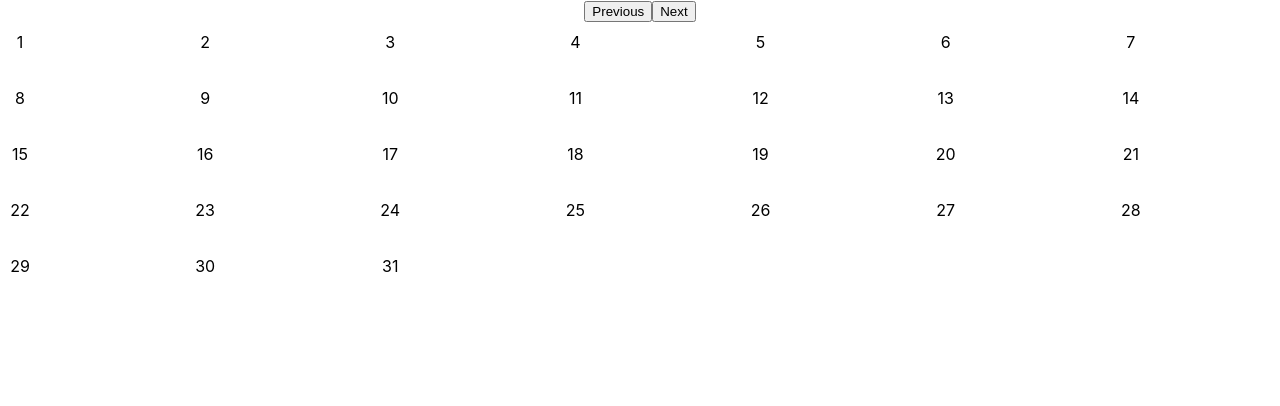
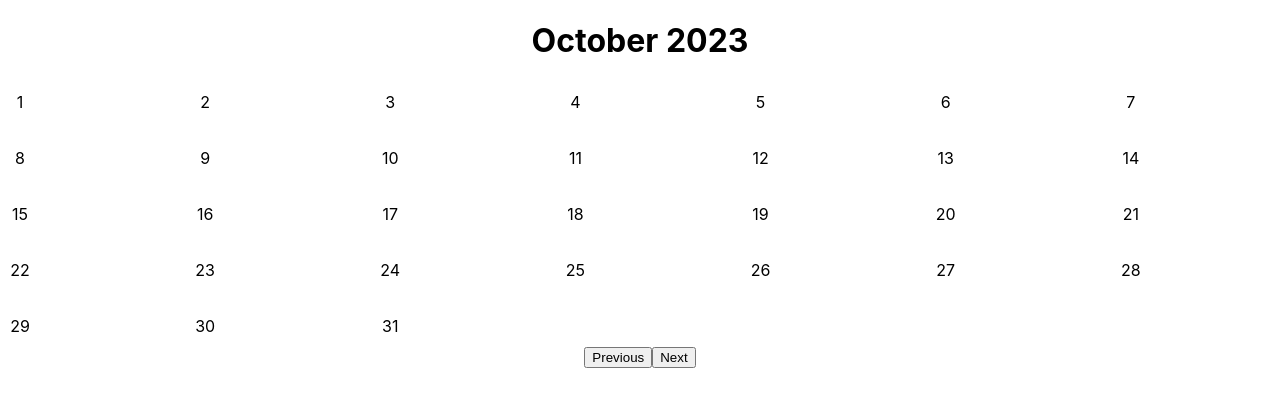
Before and after one commit to a-saven/calendar, a React (Create React App) app: page / in a window 1280 px wide. Shown: the top 406 px of the page. Built offline with nearby package versions, Linux system fonts and the light colour scheme.

Commit message:
Month select under

```diff
--- a/src/components/Calendar.css
+++ b/src/components/Calendar.css
@@ -10,6 +10,7 @@
   display: flex;
   justify-content: center;
   align-items: center;
+  cursor: pointer;
 }
 
 .event {
--- a/src/components/Calendar.tsx
+++ b/src/components/Calendar.tsx
@@ -1,6 +1,6 @@
 // Calendar.tsx
 import { useState } from "react";
-import { format, startOfMonth, endOfMonth, eachDayOfInterval } from "date-fns";
+import { format, startOfMonth, endOfMonth, eachDayOfInterval, addMonths, subMonths } from "date-fns";
 import "./Calendar.css";
 
 interface Event {
@@ -27,12 +27,7 @@ const Calendar = () => {
 
   return (
     <div>
-      <button onClick={() => setCurrentDate((prevDate) => new Date(prevDate.setMonth(prevDate.getMonth() - 1)))}>
-        Previous
-      </button>
-      <button onClick={() => setCurrentDate((prevDate) => new Date(prevDate.setMonth(prevDate.getMonth() + 1)))}>
-        Next
-      </button>
+      <h1>{format(currentDate, "MMMM yyyy")}</h1>
       <div className="calendar-container">
         {days.map((day: any) => (
           <div key={day.toString()} className={`calendar-day ${hasEvent(day) ? "event" : ""}`}>
@@ -40,6 +35,8 @@ const Calendar = () => {
           </div>
         ))}
       </div>
+      <button onClick={() => setCurrentDate((prevDate) => subMonths(prevDate, 1))}>Previous</button>
+      <button onClick={() => setCurrentDate((prevDate) => addMonths(prevDate, 1))}>Next</button>
     </div>
   );
 };
```
